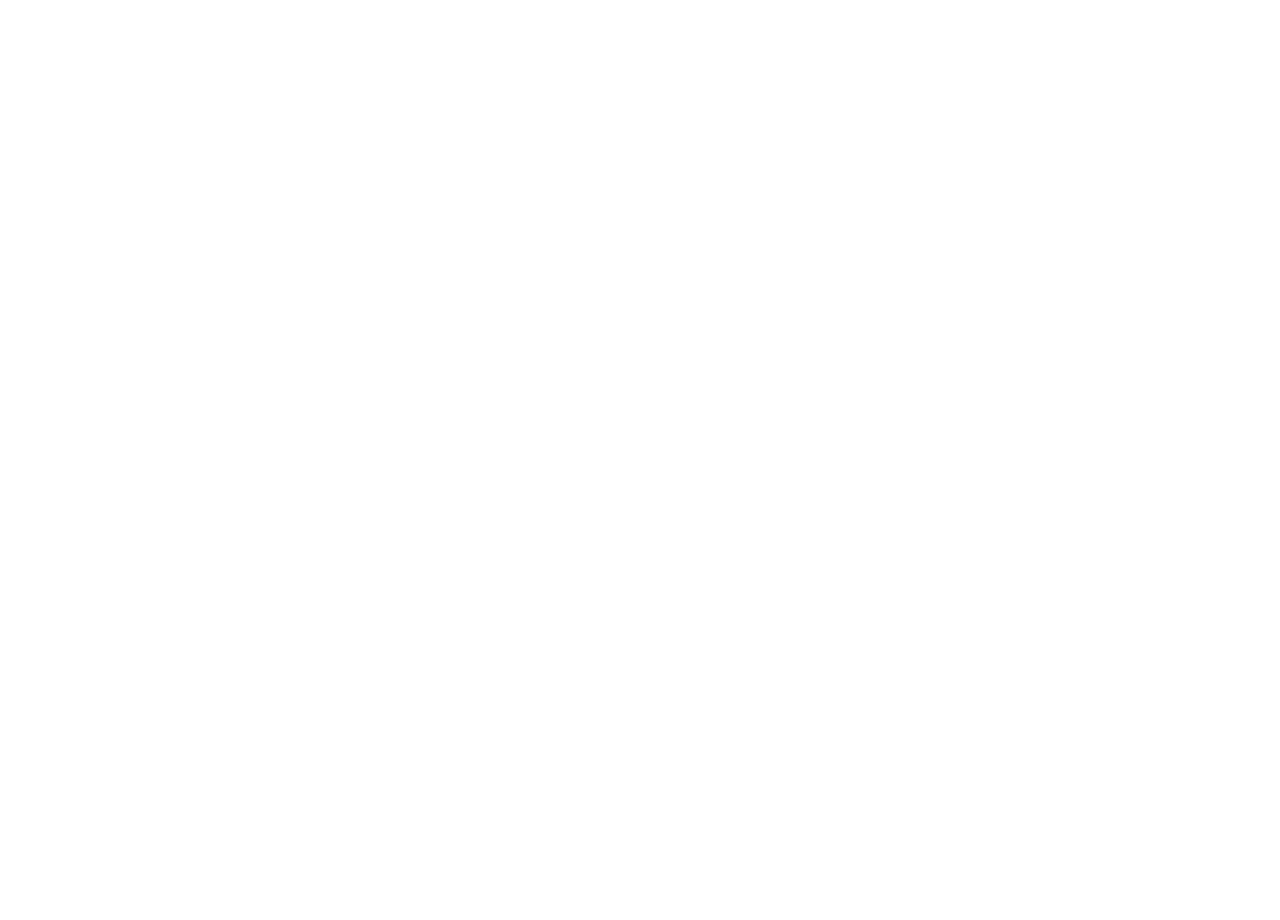
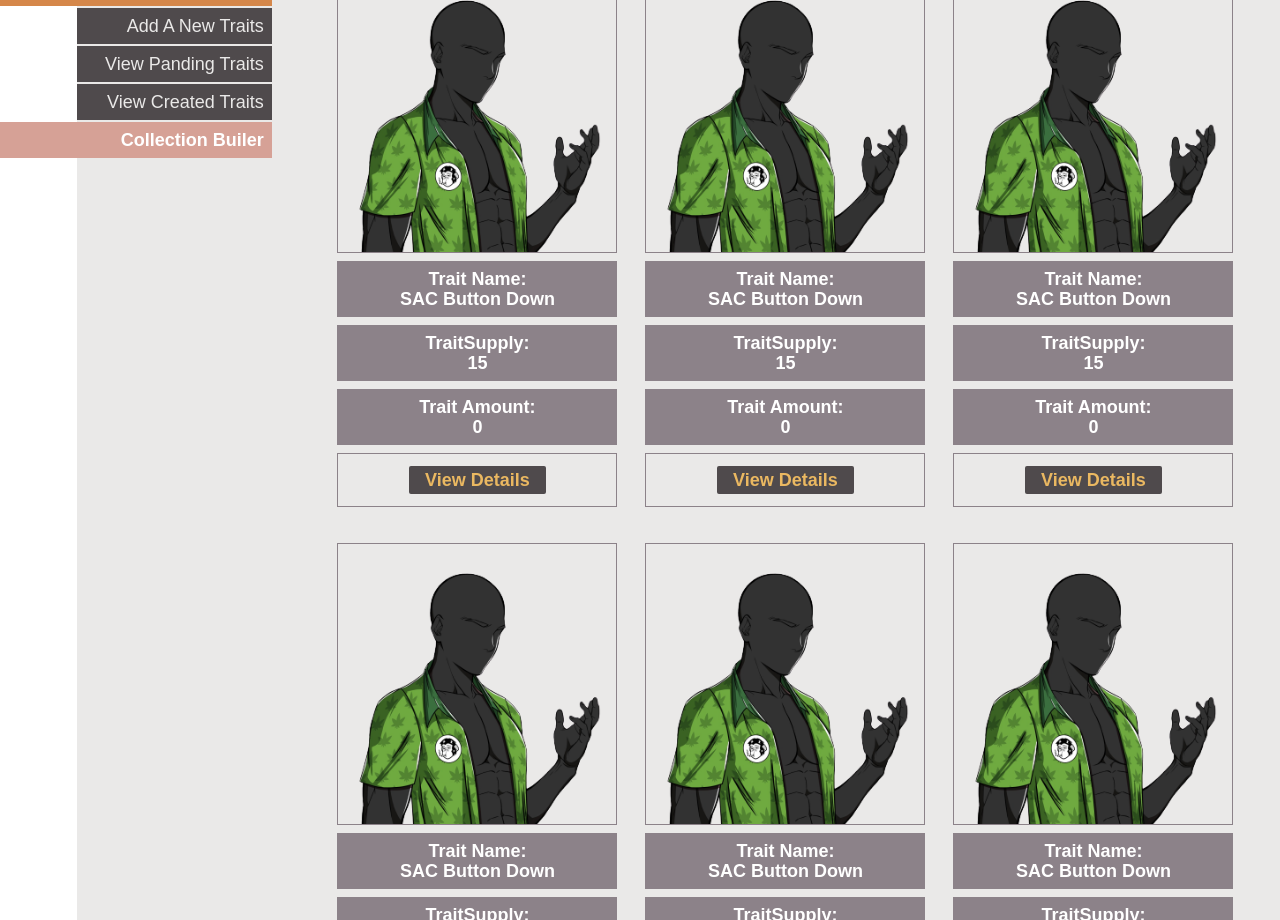
Before and after one commit to mh-munir/mixin, a React (Create React App) app: page /pendingtraits in a window 1280 px wide. Before the commit this address had no page. Shown: the part 180-1100 px from the top of the page. Before the commit the page ends 800 px from the top, so only its background shows below. Built offline with nearby package versions, Linux system fonts and the light colour scheme; the HTML template or start-up script is replaced by a standard one; a web font is replaced by a local one.

Commit message:
added new page and addTrit componnets centerd

```diff
--- a/src/App.js
+++ b/src/App.js
@@ -4,6 +4,7 @@
 import WelcomePage from './pages/WelcomePage';
 import TraitShopHome from './pages/TraitShopHome';
 import AddTrait from './pages/AddTrait';
+import PendingTraits from './pages/PendingTraits';
 
 function App() {
   return (
@@ -15,6 +16,7 @@
              <Route path='/welcome' element={<WelcomePage/>} />
              <Route path='/traitshop' element={<TraitShopHome/>} />
              <Route path='/addtrait' element={<AddTrait/>} />
+             <Route path='/pendingtraits' element={<PendingTraits/>} />
           </Routes>
         </Layout>
       </Router>
--- /dev/null
+++ b/src/components/BackLink.js
@@ -0,0 +1,10 @@
+import React from 'react'
+import { Link } from 'react-router-dom'
+
+const BackLink = ({className, to}) => {
+  return (
+    <Link className={className} to={to}> {'<'}Back</Link>
+  )
+}
+
+export default BackLink
--- /dev/null
+++ b/src/components/PendingTraitScroll.js
@@ -0,0 +1,23 @@
+import React from 'react'
+import { Link } from 'react-router-dom'
+
+const PendingTraitScroll = ({src,alt,traitNmaeTitle,traitNmae,traitSupply,
+    traitSupplyStats,traitAmount, traitAmountStats, to, traitbtnText, traitText}) => {
+  return (
+    <div className='grid gap-2 text-center'>
+        <img className='w-full h-auto border border-gray-400' src={src} alt={alt}/>
+        <div className='bg-gray-400 text-white text-lg font-bold leading-5 p-2'>
+            {traitNmaeTitle}<br/> {traitNmae}
+        </div>
+        <div className='bg-gray-400 text-white text-lg font-bold leading-5 p-2'>
+            {traitSupply}<br/> {traitSupplyStats}</div>
+        <div className='bg-gray-400 text-white text-lg font-bold leading-5 p-2'>{traitAmount}<br/> {traitAmountStats}</div>
+        <div className='border border-gray-400 p-3'>
+            <Link className='bg-gray-deep text-lg font-bold px-4 py-1 text-yellow-light rounded-sm' to={to}>{traitbtnText}</Link>
+        </div>
+        <p>{traitText}</p>
+    </div>
+  )
+}
+
+export default PendingTraitScroll
--- a/src/components/TraitHeader.js
+++ b/src/components/TraitHeader.js
@@ -7,7 +7,7 @@
         <ul className='flex flex-col justify-end items-end text-end gap-[2px]'>
             <li className='w-[310px] bg-yellow-deep px-2 py-1'><NavLink className="text-white text-xl font-bold" to="/traitshop">Traits Shop</NavLink></li>
             <li className='w-[195px] bg-gray-deep px-2 py-1'><NavLink className="text-gray-light text-lg font-normal" to="/addtrait">Add A New Traits</NavLink></li>
-            <li className='w-[195px] bg-gray-deep px-2 py-1'><NavLink className="text-gray-light text-lg font-normal" to="/">View Panding Traits</NavLink></li>
+            <li className='w-[195px] bg-gray-deep px-2 py-1'><NavLink className="text-gray-light text-lg font-normal" to="/pendingtraits">View Panding Traits</NavLink></li>
             <li className='w-[195px] bg-gray-deep px-2 py-1'><NavLink className="text-gray-light text-lg font-normal" to="/">View Created Traits</NavLink></li>
             <li className='w-[310px] bg-rose-light px-2 py-1'><NavLink className="text-white text-lg font-bold " to="/">Collection Builer</NavLink></li>
         </ul>
--- /dev/null
+++ b/src/pages/PendingTraits.js
@@ -0,0 +1,132 @@
+import React from 'react';
+import Header from '../components/Header';
+import TraitHeader from '../components/TraitHeader';
+import BackLink from '../components/BackLink';
+import PendingTraitScroll from '../components/PendingTraitScroll';
+import PendingTraitImg from '../assets/img/thumbnail.png';
+
+const PendingTraits = () => {
+  return (
+    <>
+    <Header />
+    <section className='w-[94%] relative h-full bg-gray-light ml-auto py-16'>
+          <BackLink className={"absolute top-5 left-5 text-xl font-bold text-gray-deep"} to={"/"}/>
+          <TraitHeader />
+          <div className='w-[80%] ml-auto px-5'>
+              <div className='max-w-4xl mr-auto relative'>
+                  <div className='grid grid-cols-3 gap-7'>
+                    <PendingTraitScroll
+                        src={PendingTraitImg}
+                        alt="Pending Trait Scroll"
+                        traitNmaeTitle={"Trait Name:"}
+                        traitNmae={"SAC Button Down"}
+                        traitSupply={"TraitSupply:"}
+                        traitSupplyStats={"15"}
+                        traitAmount={"Trait Amount:"}
+                        traitAmountStats={"0"}
+                        to={"/"}
+                        traitbtnText={"View Details"}/>
+
+                    <PendingTraitScroll
+                        src={PendingTraitImg}
+                        alt="Pending Trait Scroll"
+                        traitNmaeTitle={"Trait Name:"}
+                        traitNmae={"SAC Button Down"}
+                        traitSupply={"TraitSupply:"}
+                        traitSupplyStats={"15"}
+                        traitAmount={"Trait Amount:"}
+                        traitAmountStats={"0"}
+                        to={"/"}
+                        traitbtnText={"View Details"}/>
+
+                    <PendingTraitScroll
+                        src={PendingTraitImg}
+                        alt="Pending Trait Scroll"
+                        traitNmaeTitle={"Trait Name:"}
+                        traitNmae={"SAC Button Down"}
+                        traitSupply={"TraitSupply:"}
+                        traitSupplyStats={"15"}
+                        traitAmount={"Trait Amount:"}
+                        traitAmountStats={"0"}
+                        to={"/"}
+                        traitbtnText={"View Details"}/>
+
+                    <PendingTraitScroll
+                        src={PendingTraitImg}
+                        alt="Pending Trait Scroll"
+                        traitNmaeTitle={"Trait Name:"}
+                        traitNmae={"SAC Button Down"}
+                        traitSupply={"TraitSupply:"}
+                        traitSupplyStats={"15"}
+                        traitAmount={"Trait Amount:"}
+                        traitAmountStats={"0"}
+                        to={"/"}
+                        traitbtnText={"View Details"}/>
+
+                    <PendingTraitScroll
+                        src={PendingTraitImg}
+                        alt="Pending Trait Scroll"
+                        traitNmaeTitle={"Trait Name:"}
+                        traitNmae={"SAC Button Down"}
+                        traitSupply={"TraitSupply:"}
+                        traitSupplyStats={"15"}
+                        traitAmount={"Trait Amount:"}
+                        traitAmountStats={"0"}
+                        to={"/"}
+                        traitbtnText={"View Details"}/>
+
+                    <PendingTraitScroll
+                        src={PendingTraitImg}
+                        alt="Pending Trait Scroll"
+                        traitNmaeTitle={"Trait Name:"}
+                        traitNmae={"SAC Button Down"}
+                        traitSupply={"TraitSupply:"}
+                        traitSupplyStats={"15"}
+                        traitAmount={"Trait Amount:"}
+                        traitAmountStats={"0"}
+                        to={"/"}
+                        traitbtnText={"View Details"}/>
+                    <PendingTraitScroll
+                        src={PendingTraitImg}
+                        alt="Pending Trait Scroll"
+                        traitNmaeTitle={"Trait Name:"}
+                        traitNmae={"SAC Button Down"}
+                        traitSupply={"TraitSupply:"}
+                        traitSupplyStats={"15"}
+                        traitAmount={"Trait Amount:"}
+                        traitAmountStats={"0"}
+                        to={"/"}
+                        traitbtnText={"View Details"}/>
+
+                    <PendingTraitScroll
+                        src={PendingTraitImg}
+                        alt="Pending Trait Scroll"
+                        traitNmaeTitle={"Trait Name:"}
+                        traitNmae={"SAC Button Down"}
+                        traitSupply={"TraitSupply:"}
+                        traitSupplyStats={"15"}
+                        traitAmount={"Trait Amount:"}
+                        traitAmountStats={"0"}
+                        to={"/"}
+                        traitbtnText={"View Details"}/>
+
+                    <PendingTraitScroll
+                        src={PendingTraitImg}
+                        alt="Pending Trait Scroll"
+                        traitNmaeTitle={"Trait Name:"}
+                        traitNmae={"SAC Button Down"}
+                        traitSupply={"TraitSupply:"}
+                        traitSupplyStats={"15"}
+                        traitAmount={"Trait Amount:"}
+                        traitAmountStats={"0"}
+                        to={"/"}
+                        traitbtnText={"View Details"}/>
+                  </div>
+              </div>
+          </div>
+    </section>
+  </>
+  )
+}
+
+export default PendingTraits
```
Also changed, not shown: src/pages/AddTrait.js (+19 -17 lines).
